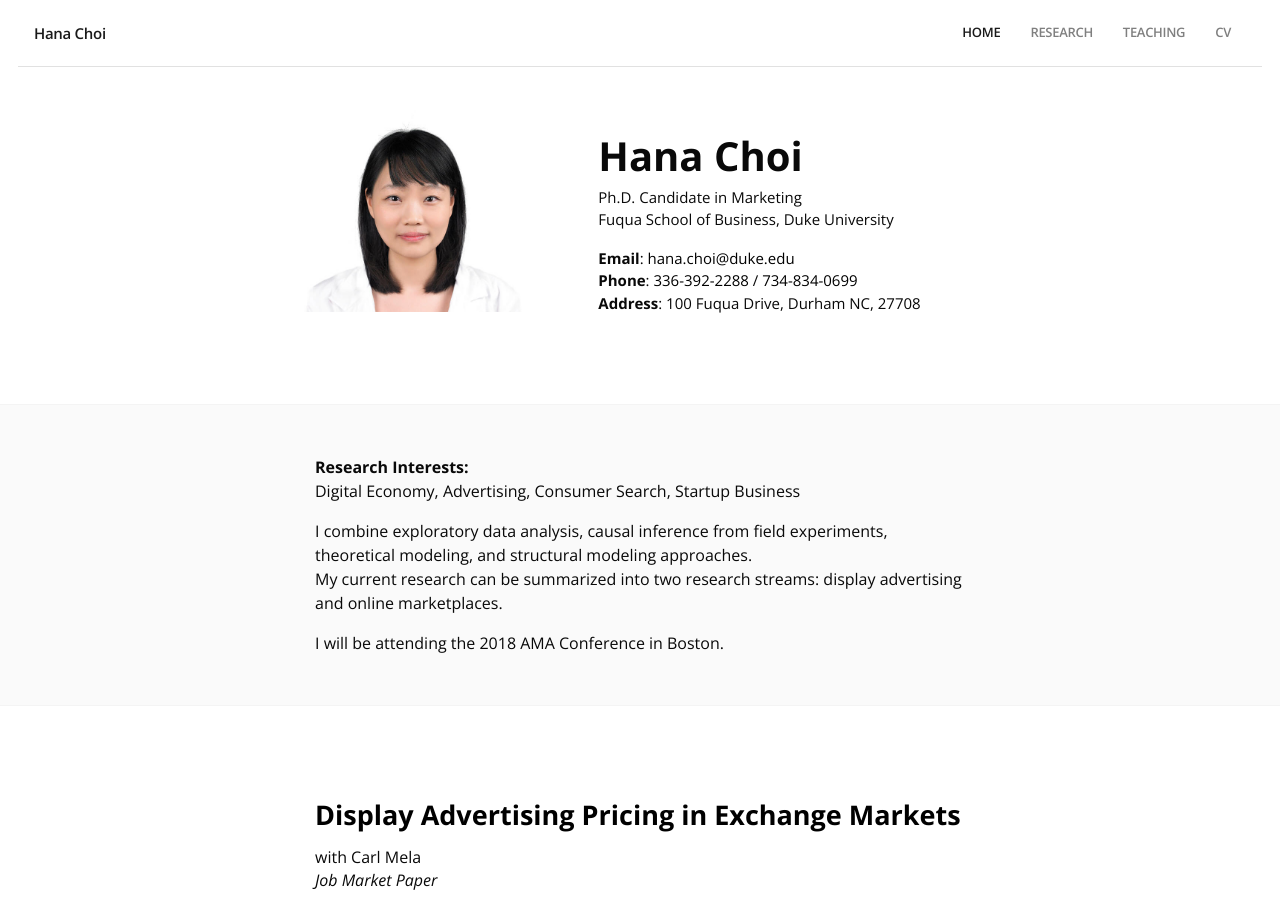
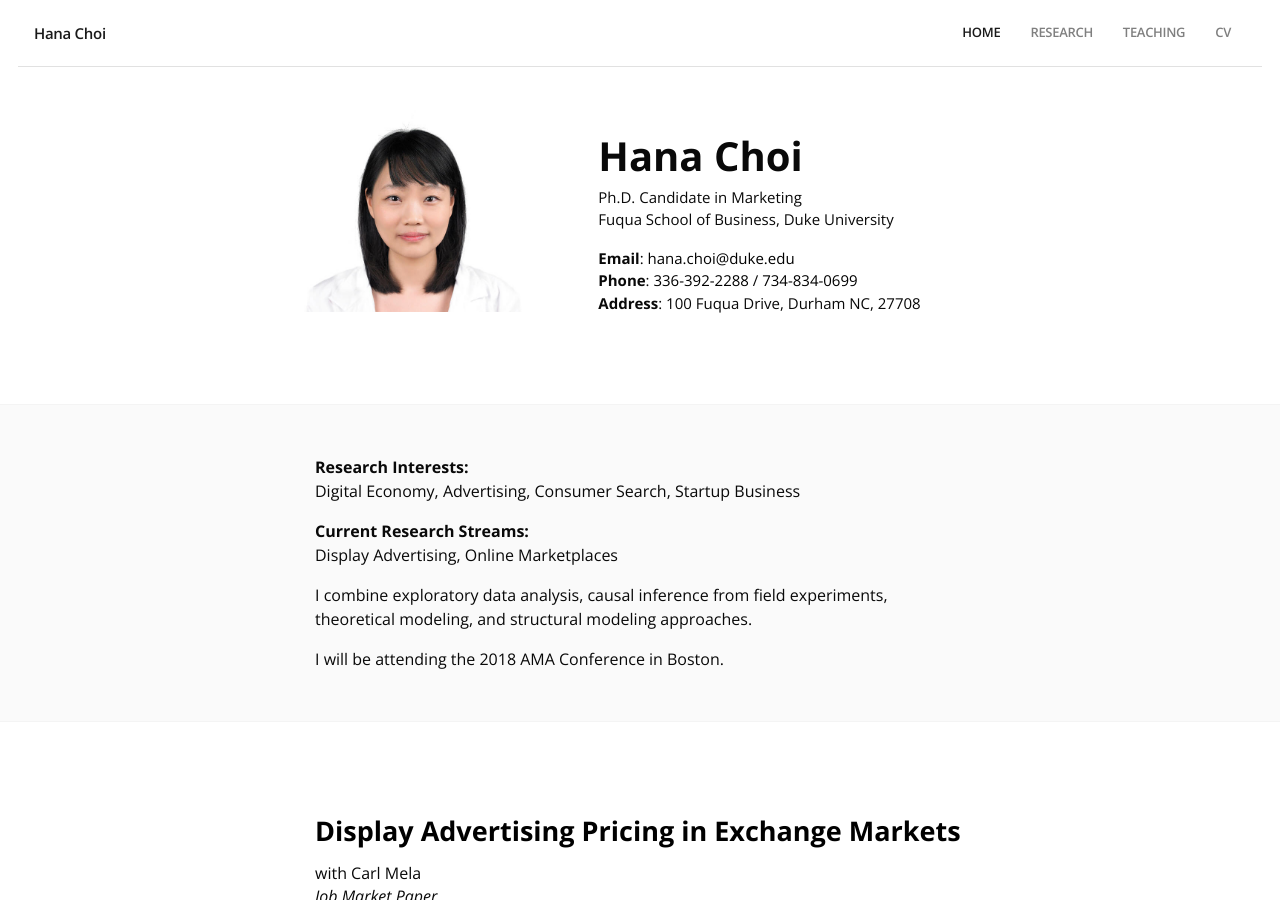
Before and after one commit to hanachoi/hanachoi.github.io, a Jekyll site: the page built from index.html, in a window 1280 px wide and 900 px high. Built offline with Jekyll 4.4.1, drawn with Linux system fonts in a browser that asks for light colours; some web fonts are replaced.

Commit message:
Main: add current research streams

```diff
--- a/index.html
+++ b/index.html
@@ -29,7 +29,9 @@ active: home
   <div class="container container-custom">
     <p><b>Research Interests:</b><br> Digital Economy, Advertising, Consumer Search, Startup Business</p>
 
-    <p>I combine exploratory data analysis, causal inference from field experiments, theoretical modeling, and structural modeling approaches.<br> My current research can be summarized into two research streams: display advertising and online marketplaces.</p>
+    <p><b>Current Research Streams:</b><br> Display Advertising, Online Marketplaces</p>
+
+    <p>I combine exploratory data analysis, causal inference from field experiments, theoretical modeling, and structural modeling approaches.</p>
 
     <p class="no_margin">I will be attending the 2018 AMA Conference in Boston.</p>
   </div>
```
